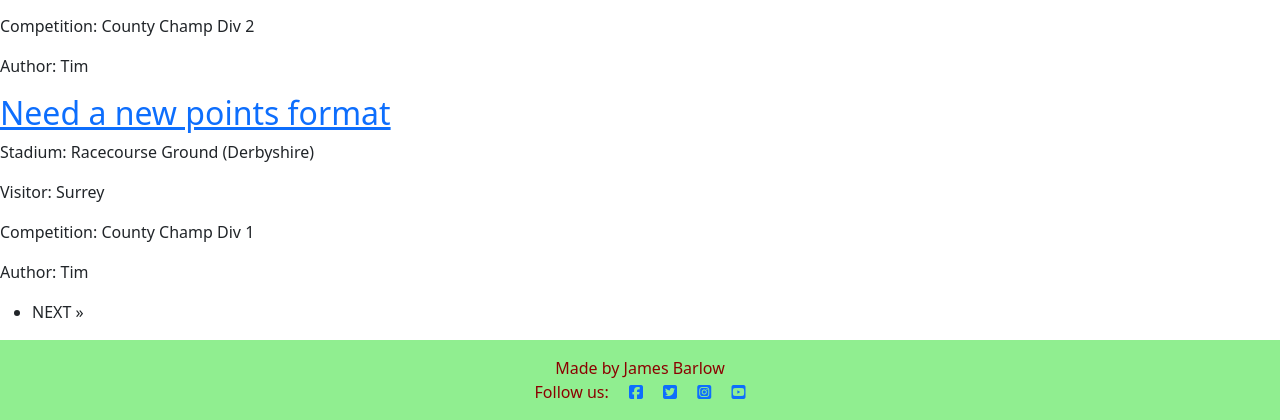
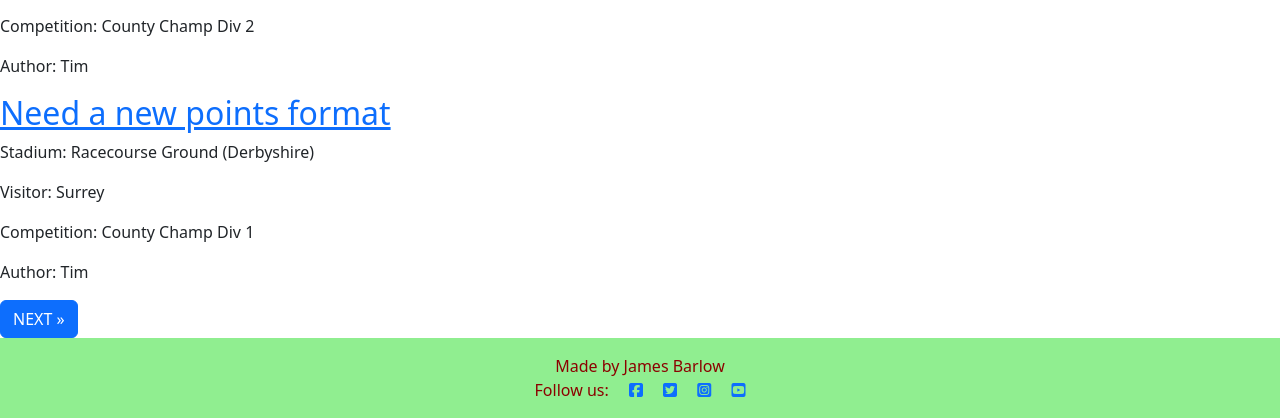
Before and after one commit to jambardev/County-Cricket-Tour-Blog, a Django app: page / in a window 1280 px wide. Shown: the part 1173-1593 px from the top of the page. Run offline with Django 4.2, Linux system fonts and the light colour scheme; data comes from the database, SQL or seed files in the repository; some libraries are stand-ins or nearby versions.

Commit message:
Removed list tags from next and previous page buttons

```diff
--- a/blog/templates/blog/index.html
+++ b/blog/templates/blog/index.html
@@ -28,20 +28,13 @@
     <p>Author: {{post.author}}</p>
     {% endfor %}
 
-    <ul>
-        {% if page_obj.has_previous %}
-        <li>
-            <a href="?page={{ page_obj.previous_page_number }}"
-              class="page-link">&laquo; PREV</a>
-        </li>
-        {% endif %}
-        {% if page_obj.has_next %}
-        <li>
-            <a href="?page={{ page_obj.next_page_number }}"
-              class="page-link">NEXT &raquo;</a>
-        </li>
-        {% endif %}
-    </ul>
+    {% if page_obj.has_previous %}
+    <a href="?page={{ page_obj.previous_page_number }}" class="btn btn-primary">&laquo; PREV</a>
+    {% endif %}
+    {% if page_obj.has_next %}
+    <a href="?page={{ page_obj.next_page_number }}" class="btn btn-primary">NEXT &raquo;</a>
+    {% endif %}
+
 </body>
 
 </html>
```
